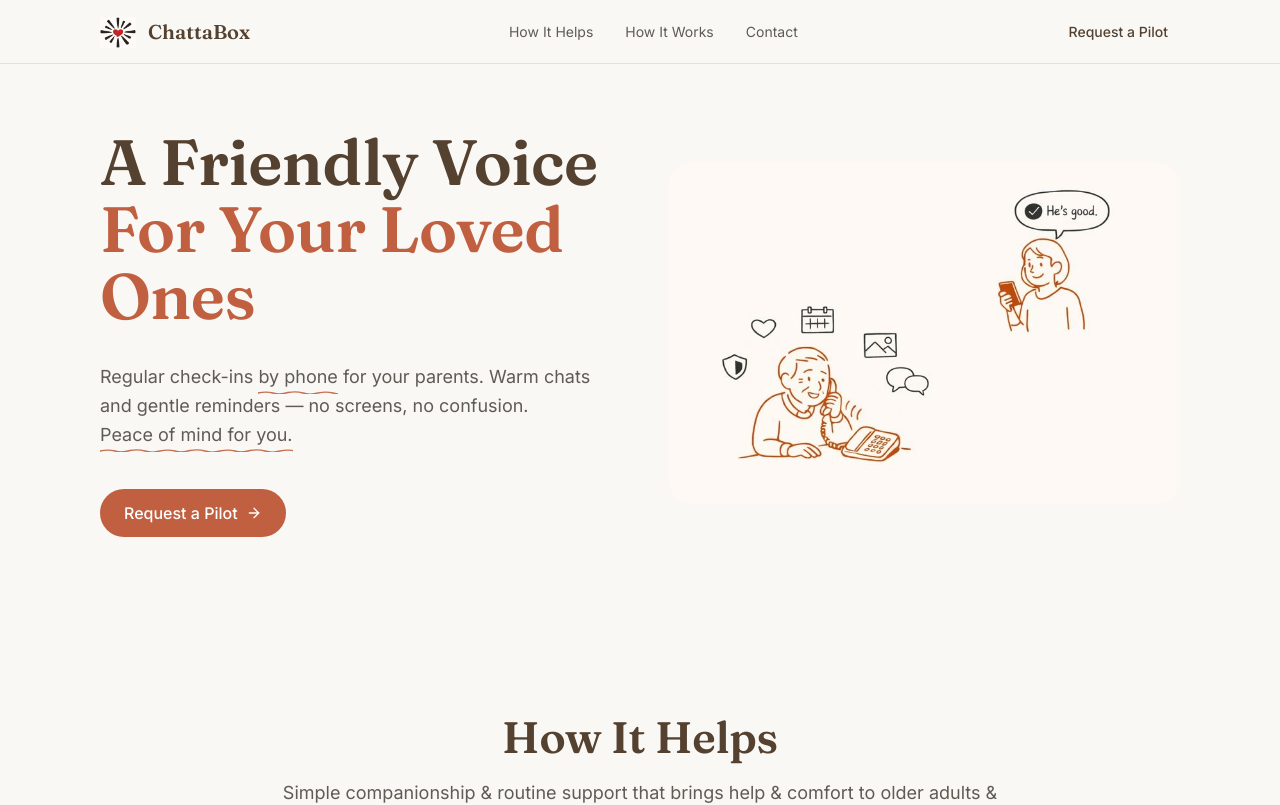
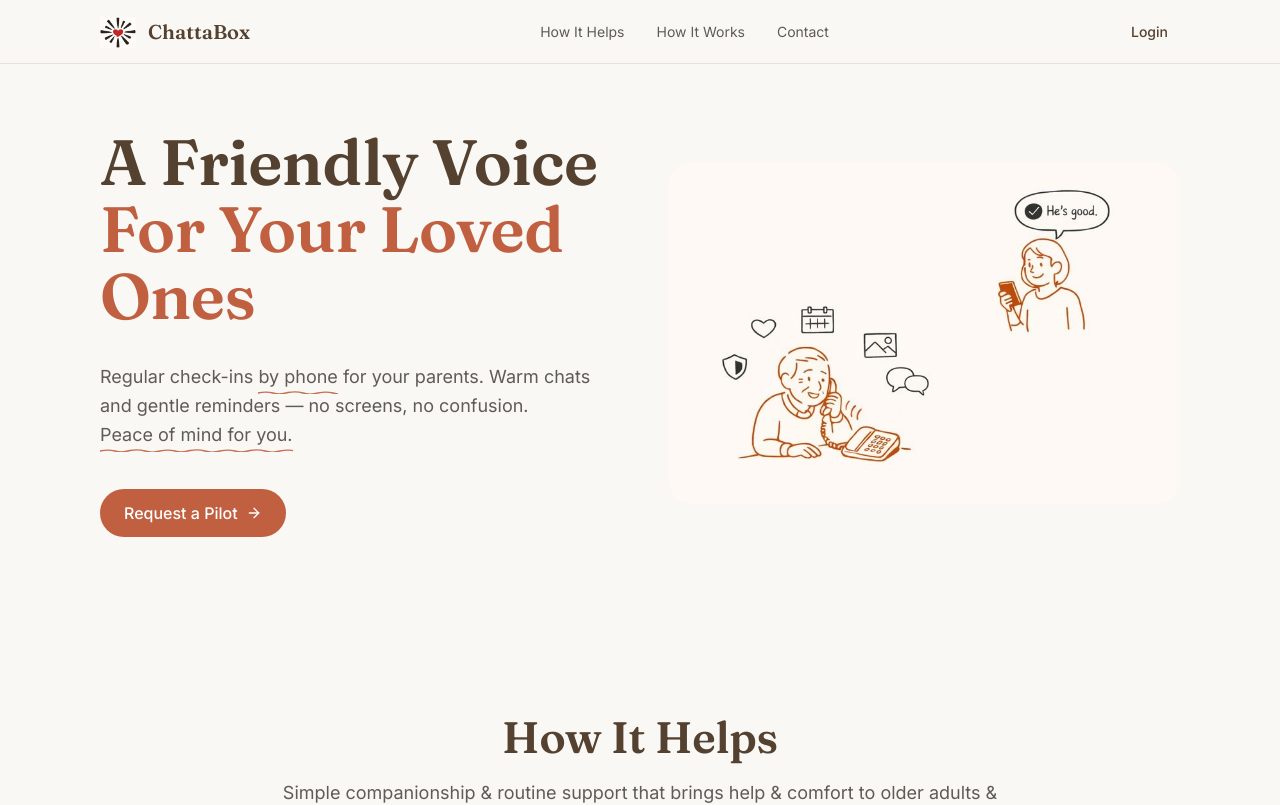
Before and after one commit to hawkpersonal/ChattaBox-Public-Website, a React (Vite) app: page / in a window 1280 px wide. Shown: the top 805 px of the page. Built offline with nearby package versions, Linux system fonts and the light colour scheme.

Commit message:
Replace 'Request a Pilot' button with 'Login' button in header

```diff
--- a/src/components/layout/Header.tsx
+++ b/src/components/layout/Header.tsx
@@ -49,9 +49,11 @@ export function Header() {
             <Button
               size="sm"
               variant="ghost"
-              onClick={() => scrollToSection("contact")}
+              onClick={() => {
+                // TODO: Wire up login functionality
+              }}
             >
-              Request a Pilot
+              Login
             </Button>
           </div>
         </div>
```
